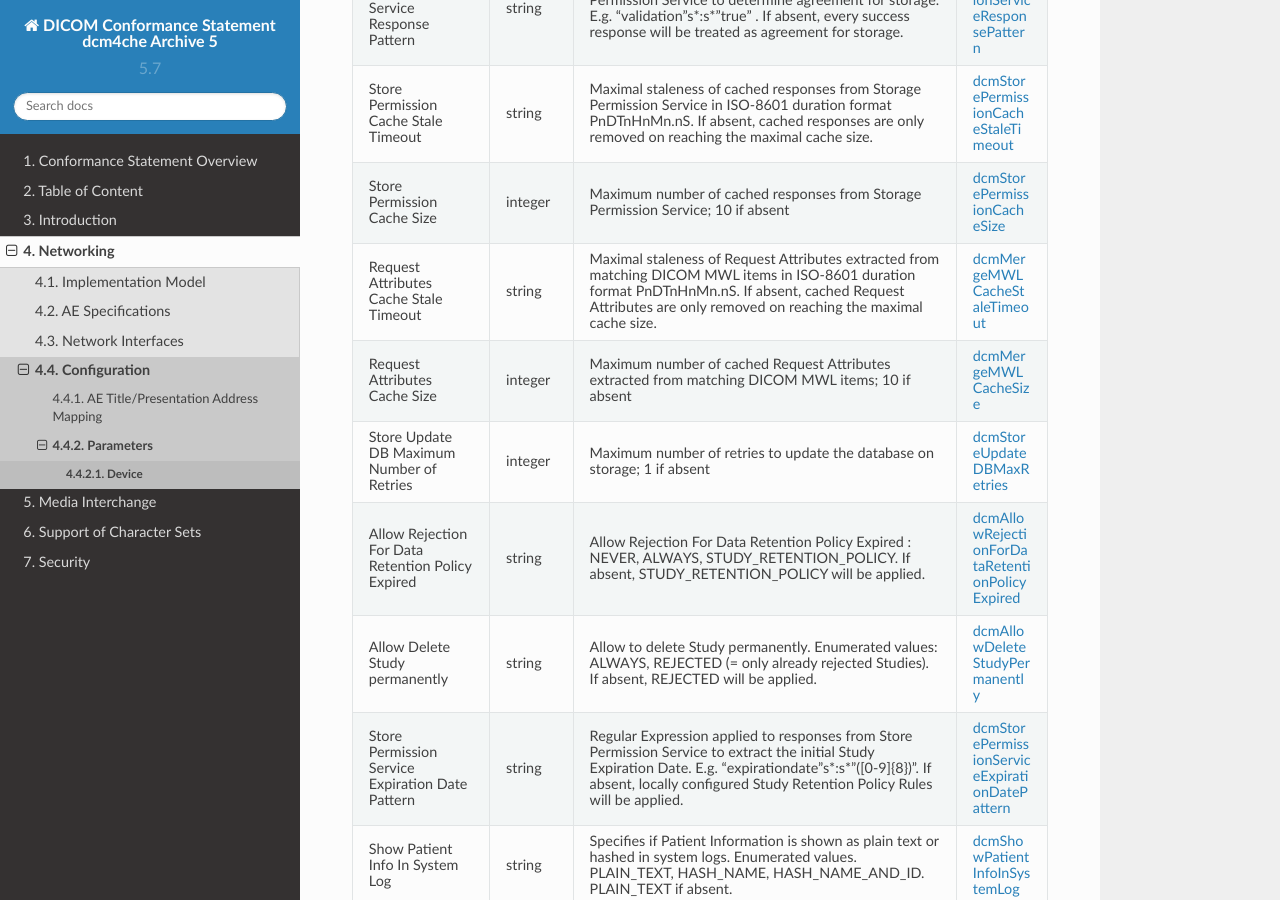
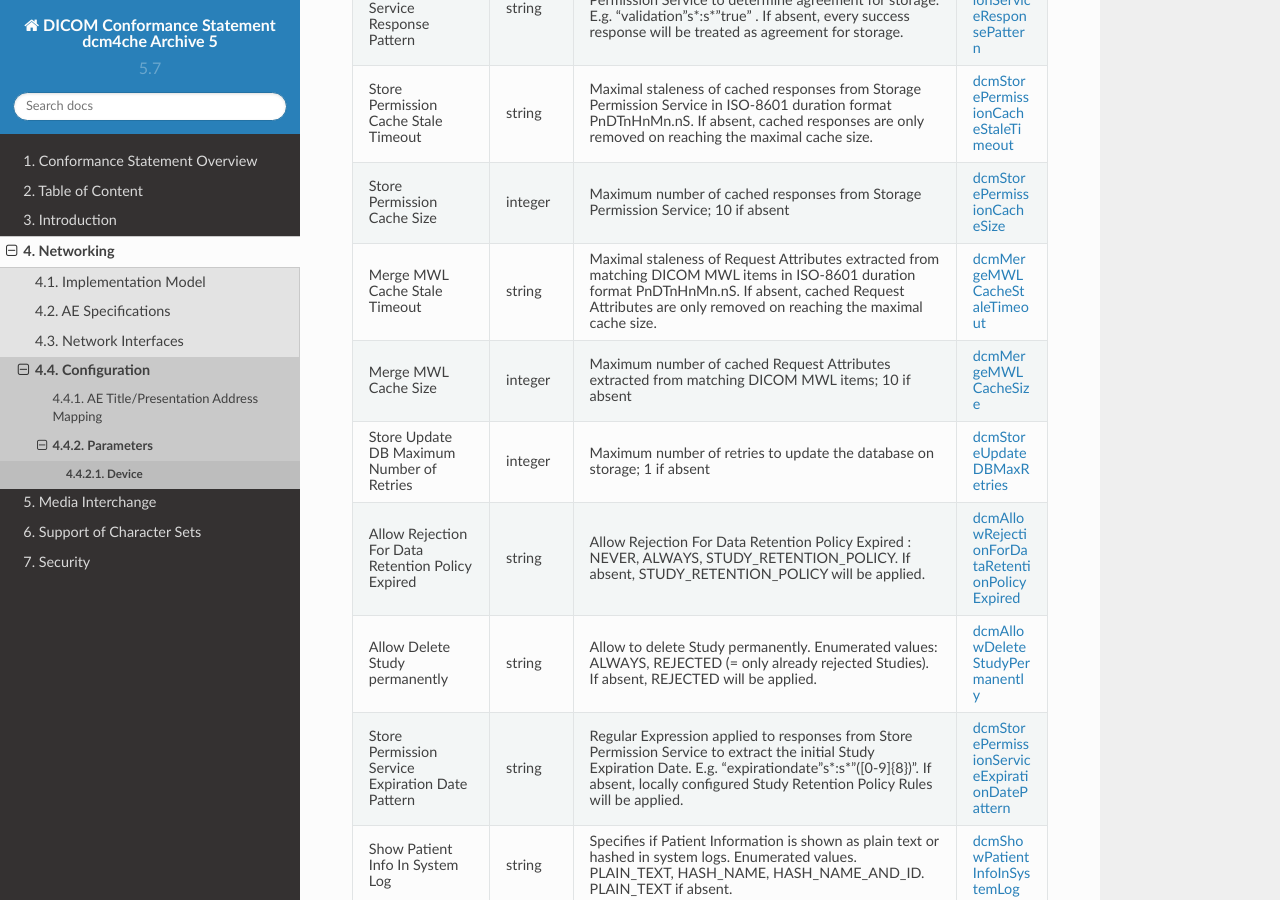
Before and after one commit to dcm4che/dcm4chee-arc-cs, a Sphinx documentation site: the page built from docs/networking/config/archiveDevice.rst, in a window 1280 px wide and 900 px high, scrolled down 5037 px. Built offline with Sphinx 7.4.7 and the Read the Docs theme 2.0.0, drawn with Linux system fonts in a browser that asks for light colours.

```diff
--- a/docs/networking/config/archiveAttributeCoercion.rst
+++ b/docs/networking/config/archiveAttributeCoercion.rst
@@ -43,11 +43,11 @@
     .. _dcmNoKeywords:
 
     dcmNoKeywords_"
-    "MWL Matching Key",string,"Specifies attribute of received object to lookup MWL Item used to coerce request attributes. Enumerated values: AccessionNumber, StudyInstanceUID, ScheduledProcedureStepID. If absent, request attributes of received objects will not be coerced.","
+    "Merge MWL Matching Key",string,"Specifies attribute of received object to lookup MWL Item used to coerce request attributes. Enumerated values: AccessionNumber, StudyInstanceUID, ScheduledProcedureStepID. If absent, request attributes of received objects will not be coerced.","
     .. _dcmMergeMWLMatchingKey:
 
     dcmMergeMWLMatchingKey_"
-    "Request Attributes Template URI",string,"Specifies URI for the style sheet to coerce request attributes of received objects from matching DICOM MWL items. Only effectiv, if dcmMergeMWLMatchingKey is specified.","
+    "Merge MWL Template URI",string,"Specifies URI for the style sheet to coerce request attributes of received objects from matching DICOM MWL items. Only effectiv, if dcmMergeMWLMatchingKey is specified.","
     .. _dcmMergeMWLTemplateURI:
 
     dcmMergeMWLTemplateURI_"
--- a/docs/networking/config/archiveDevice.rst
+++ b/docs/networking/config/archiveDevice.rst
@@ -251,11 +251,11 @@
     .. _dcmStorePermissionCacheSize:
 
     dcmStorePermissionCacheSize_"
-    "Request Attributes Cache Stale Timeout",string,"Maximal staleness of Request Attributes extracted from matching DICOM MWL items in ISO-8601 duration format PnDTnHnMn.nS. If absent, cached Request Attributes are only removed on reaching the maximal cache size.","
+    "Merge MWL Cache Stale Timeout",string,"Maximal staleness of Request Attributes extracted from matching DICOM MWL items in ISO-8601 duration format PnDTnHnMn.nS. If absent, cached Request Attributes are only removed on reaching the maximal cache size.","
     .. _dcmMergeMWLCacheStaleTimeout:
 
     dcmMergeMWLCacheStaleTimeout_"
-    "Request Attributes Cache Size",integer,"Maximum number of cached Request Attributes extracted from matching DICOM MWL items; 10 if absent","
+    "Merge MWL Cache Size",integer,"Maximum number of cached Request Attributes extracted from matching DICOM MWL items; 10 if absent","
     .. _dcmMergeMWLCacheSize:
 
     dcmMergeMWLCacheSize_"
```
